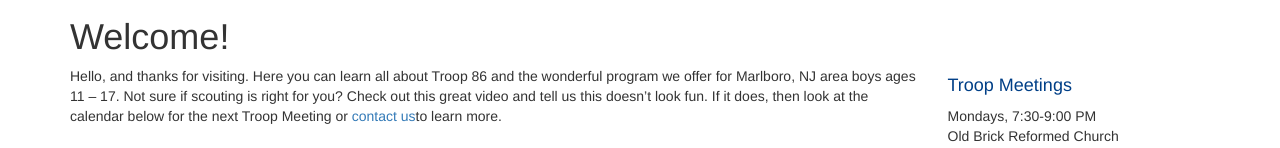
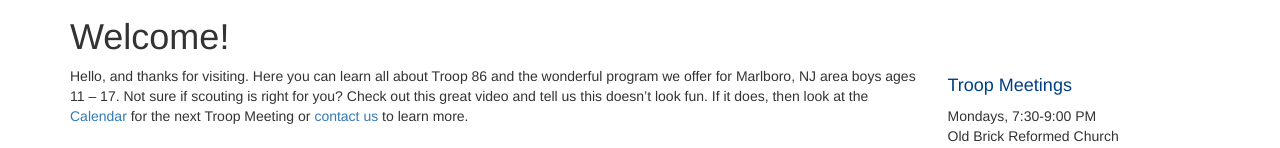
Before and after one commit to akparekh/bsatroop86.github.io, a Jekyll site: the page built from index.html, in a window 1280 px wide. Shown: the part 645-793 px from the top of the page. Built offline with Jekyll 4.4.1, drawn with Linux system fonts in a browser that asks for light colours; nearby versions of some CDN libraries.

Commit message:
Update index.html

```diff
--- a/index.html
+++ b/index.html
@@ -10,7 +10,7 @@ layout: default
     <div class="col-sm-9">
         <p>Hello, and thanks for visiting. Here you can learn all about Troop 86 and the wonderful program we offer for Marlboro,
             NJ area boys ages 11 – 17. Not sure if scouting is right for you? Check out this great video and tell us this
-            doesn’t look fun. If it does, then look at the calendar below for the next Troop Meeting or <a href="./contact.html"> contact us</a>to
+            doesn’t look fun. If it does, then look at the <a href="./content/Calendar.docx"> Calendar</a> for the next Troop Meeting or <a href="./contact.html"> contact us</a> to
             learn more.</p><br/>
         <div class="videoWrapper">
             <iframe src="https://www.youtube.com/embed/1n3VCVhly48" frameborder="0" allowfullscreen="allowfullscreen"></iframe>
```
